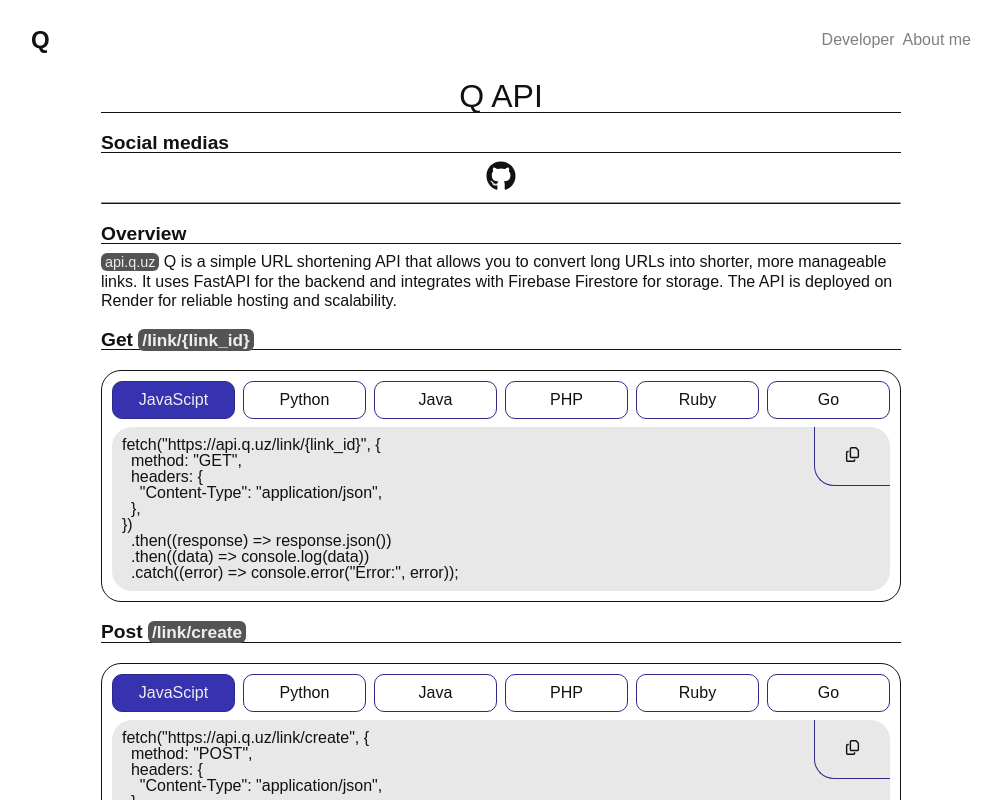
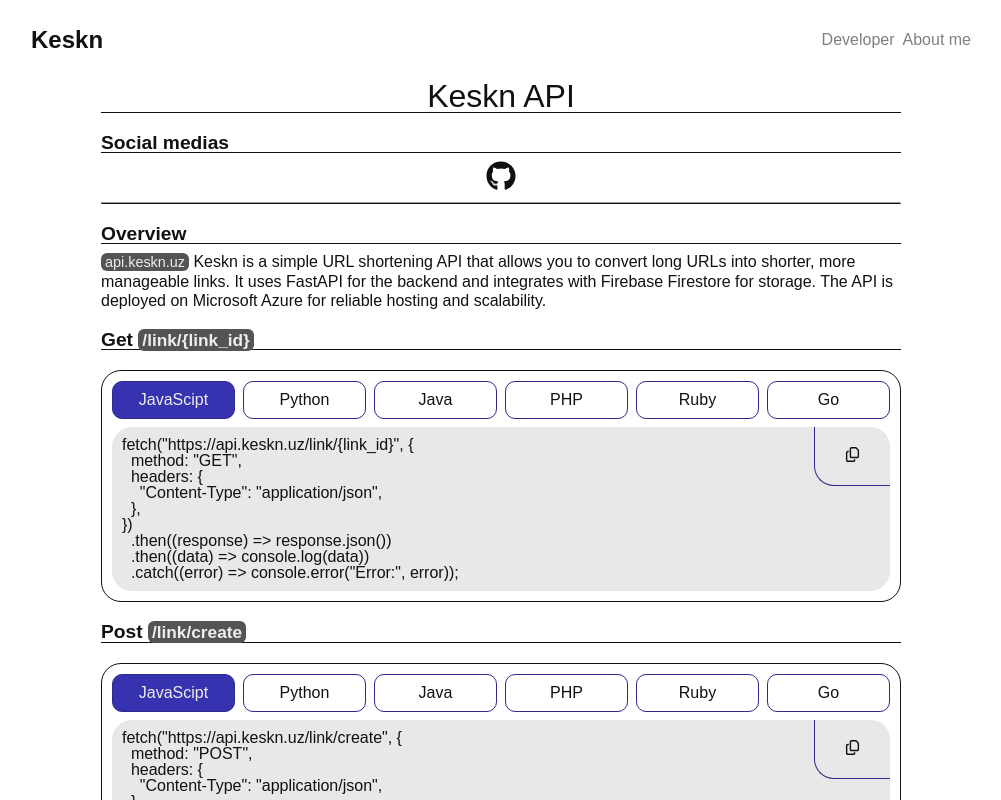
Before and after one commit to link-shrink/website, a React (Create React App) app: page /dev in a window 1280 px wide. Shown: the top 800 px of the page, without its empty margins (139-1140 px from the left). Built offline with nearby package versions, Linux system fonts and the light colour scheme.

Commit message:
redomained to keskn.uz

```diff
--- a/public/index.html
+++ b/public/index.html
@@ -3,16 +3,13 @@
   <head>
     <meta charset="UTF-8" />
     <meta name="viewport" content="width=device-width, initial-scale=1.0" />
-    <meta name="description" content="Q make your url simpler" />
-    <meta property="og:title" content="Q" />
-    <meta
-      property="og:description"
-      content="Q make your url simpler."
-    />
-    <meta property="og:url" content="https://q.uz" />
+    <meta name="description" content="Keskn make your url simpler" />
+    <meta property="og:title" content="Keskn" />
+    <meta property="og:description" content="Keskn make your url simpler." />
+    <meta property="og:url" content="https://keskn.uz" />
     <meta property="og:type" content="website" />
-    <link rel="canonical" href="https://q.uz" />
-    <title>Q</title>
+    <link rel="canonical" href="https://keskn.uz" />
+    <title>Keskn</title>
   </head>
   <body>
     <noscript>You need to enable JavaScript to run this app.</noscript>
@@ -21,8 +18,8 @@
       {
         "@context": "https://schema.org",
         "@type": "WebSite",
-        "name": "Q",
-        "url": "https://q.uz",
+        "name": "Keskn",
+        "url": "https://keskn.uz",
         "author": {
           "@type": "Person",
           "name": "Akbar Jorayev"
--- a/src/components/Header/Header.jsx
+++ b/src/components/Header/Header.jsx
@@ -7,7 +7,7 @@
       <div className="container container_header">
         <div className="header d_f_ai_ce d_f_jc_sb">
           <div className="logo">
-            <Link to="/">Q</Link>
+            <Link to="/">Keskn</Link>
           </div>
           <div className="header_links list_x">
             <Link to="/dev">Developer</Link>
--- a/src/info/codeExamples.js
+++ b/src/info/codeExamples.js
@@ -1,7 +1,7 @@
 export const codeExamples = {
   get: {
     javascript: {
-      code: `fetch("https://api.q.uz/link/{link_id}", {
+      code: `fetch("https://api.keskn.uz/link/{link_id}", {
   method: "GET",
   headers: {
     "Content-Type": "application/json",
@@ -15,7 +15,7 @@
     python: {
       code: `import requests
 
-url = "https://api.q.uz/link/{link_id}"
+url = "https://api.keskn.uz/link/{link_id}"
 headers = {"Content-Type": "application/json"}
 
 try:
@@ -35,7 +35,7 @@
 public class FetchExample {
     public static void main(String[] args) {
         try {
-            URL url = new URL("https://api.q.uz/link/{link_id}");
+            URL url = new URL("https://api.keskn.uz/link/{link_id}");
             HttpURLConnection conn = (HttpURLConnection) url.openConnection();
             conn.setRequestMethod("GET");
             conn.setRequestProperty("Content-Type", "application/json");
@@ -62,7 +62,7 @@
     php: {
       code: `<?php
 
-$url = "https://api.q.uz/link/{link_id}";
+$url = "https://api.keskn.uz/link/{link_id}";
 
 $options = [
     "http" => [
@@ -87,7 +87,7 @@
 require 'uri'
 require 'json'
 
-uri = URI("https://api.q.uz/link/{link_id}")
+uri = URI("https://api.keskn.uz/link/{link_id}")
 request = Net::HTTP::Get.new(uri)
 request["Content-Type"] = "application/json"
 
@@ -114,7 +114,7 @@
 )
 
 func main() {
-    url := "https://api.q.uz/link/{link_id}"
+    url := "https://api.keskn.uz/link/{link_id}"
 
     req, err := http.NewRequest("GET", url, nil)
     if err != nil {
@@ -150,7 +150,7 @@
   },
   post: {
     javascript: {
-      code: `fetch("https://api.q.uz/link/create", {
+      code: `fetch("https://api.keskn.uz/link/create", {
   method: "POST",
   headers: {
     "Content-Type": "application/json",
@@ -167,7 +167,7 @@
     python: {
       code: `import requests
 
-url = "https://api.q.uz/link/create"
+url = "https://api.keskn.uz/link/create"
 data = {"link": "original-link"}
 headers = {"Content-Type": "application/json"}
 
@@ -187,7 +187,7 @@
 public class PostExample {
     public static void main(String[] args) {
         try {
-            URL url = new URL("https://api.q.uz/link/create");
+            URL url = new URL("https://api.keskn.uz/link/create");
             HttpURLConnection conn = (HttpURLConnection) url.openConnection();
             conn.setRequestMethod("POST");
             conn.setRequestProperty("Content-Type", "application/json");
@@ -221,7 +221,7 @@
     php: {
       code: `<?php
 
-$url = "https://api.q.uz/link/create";
+$url = "https://api.keskn.uz/link/create";
 $data = ["link" => "original-link"];
 $options = [
     "http" => [
@@ -247,7 +247,7 @@
 require 'uri'
 require 'json'
 
-uri = URI("https://api.q.uz/link/create")
+uri = URI("https://api.keskn.uz/link/create")
 request = Net::HTTP::Post.new(uri)
 request["Content-Type"] = "application/json"
 request.body = { link: "original-link" }.to_json
@@ -276,7 +276,7 @@
 )
 
 func main() {
-	url := "https://api.q.uz/link/create"
+	url := "https://api.keskn.uz/link/create"
 	payload := map[string]string{"link": "original-link"}
 	jsonData, err := json.Marshal(payload)
 	if err != nil {
--- a/src/pages/Developer/Developer.jsx
+++ b/src/pages/Developer/Developer.jsx
@@ -6,16 +6,16 @@
   return (
     <>
       <div className="container container_content dev_list_y">
-        <div className="dev_title">Q API</div>
+        <div className="dev_title">Keskn API</div>
         <DeveloperSocialMedia />
         <div className="list_y">
           <div className="dev_sub_title">Overview</div>
           <p>
-            <span>api.q.uz</span> Q is a simple
-            URL shortening API that allows you to convert long URLs into
-            shorter, more manageable links. It uses FastAPI for the backend and
-            integrates with Firebase Firestore for storage. The API is deployed
-            on Render for reliable hosting and scalability.
+            <span>api.keskn.uz</span> Keskn is a simple URL shortening API that
+            allows you to convert long URLs into shorter, more manageable links.
+            It uses FastAPI for the backend and integrates with Firebase
+            Firestore for storage. The API is deployed on Microsoft Azure for
+            reliable hosting and scalability.
           </p>
         </div>
         <DeveloperCode />
--- a/src/pages/Home/Home.jsx
+++ b/src/pages/Home/Home.jsx
@@ -18,7 +18,7 @@
   }).current
 
   function copy() {
-    navigator.clipboard.writeText(`q.uz/${linkID}`).then(() => {
+    navigator.clipboard.writeText(`keskn.uz/${linkID}`).then(() => {
       setShowCopied(true)
       setTimeout(() => setShowCopied(false), 2000)
     })
@@ -73,7 +73,7 @@
               <>
                 <div className="list_x">
                   <Input
-                    value={`q.uz/${linkID}`}
+                    value={`keskn.uz/${linkID}`}
                     placeholder="URL"
                     readOnly={true}
                   />
```
